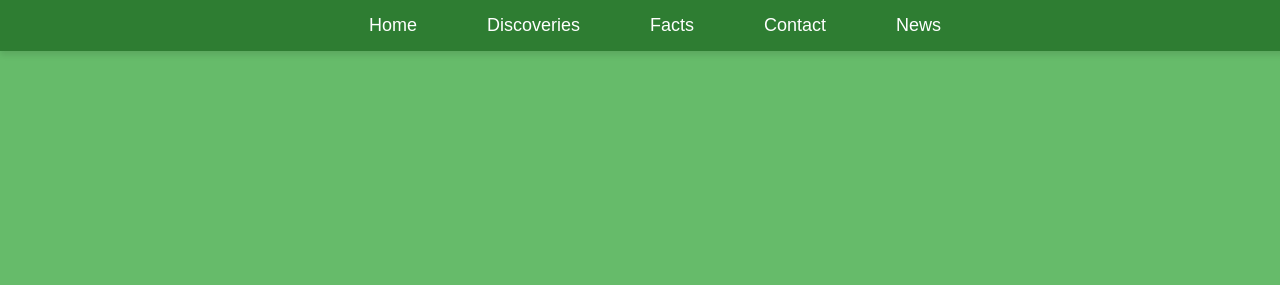
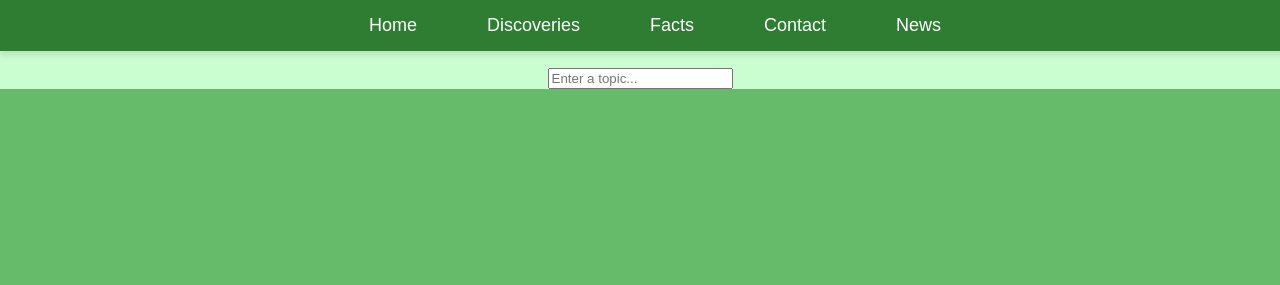
Before and after one commit to AbhinavSma/animalfactss, a plain HTML site: page index.html in a window 1280 px wide. Shown: the top 285 px of the page. Drawn offline with Linux system fonts and the light colour scheme.

Commit message:
index.html

```diff
--- a/index.html
+++ b/index.html
@@ -9,6 +9,11 @@
   <script defer src="scritp.js"></script>
 </head>
 <body>
+  <div class="container">
+        <h2>Search for a Fact</h2>
+        <input type="text" id="searchBox" placeholder="Enter a topic..." onkeyup="searchFact()">
+        <div id="results"></div>
+    </div>
   <header  id="topHeader">
     <h1>Welcome To Animal Facts</h1>
   </header>
```
